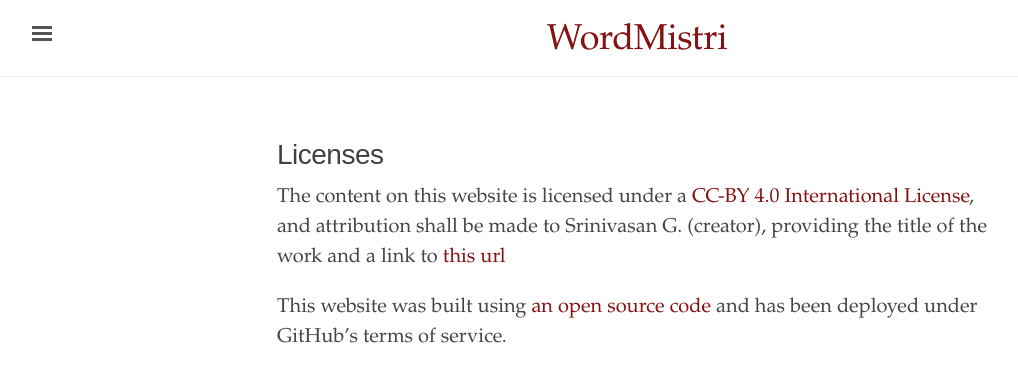
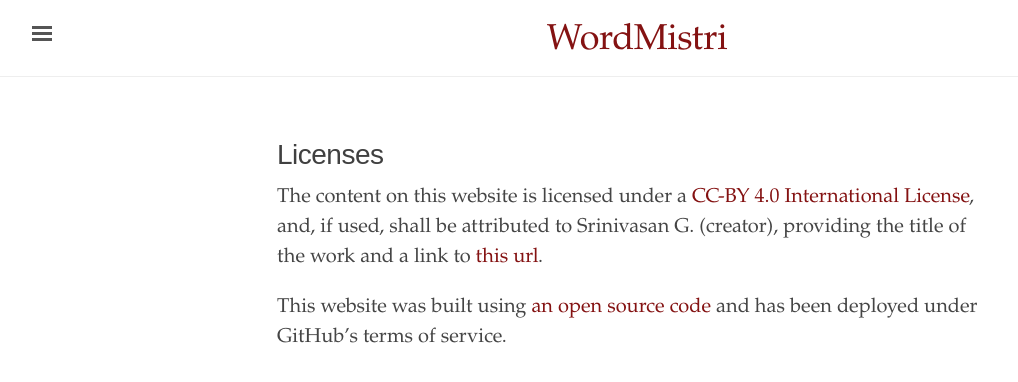
Before and after one commit to WordMistri/WordMistri.github.io, a Jekyll site: the page built from dost.md, in a window 1280 px wide. Shown: the top 382 px of the page, without its empty margins (3-1021 px from the left). Built offline with Jekyll 4.4.1, drawn with Linux system fonts in a browser that asks for light colours.

Commit message:
Update dost.md

```diff
--- a/dost.md
+++ b/dost.md
@@ -3,6 +3,6 @@
 title: Licenses
 ---
 
-The content on this website is licensed under a [CC-BY 4.0 International License](https://creativecommons.org/licenses/by/4.0/), and attribution shall be made to Srinivasan G. (creator), providing the title of the work and a link to [this url](https://wordmistri.github.io/WordMistri/)
+The content on this website is licensed under a [CC-BY 4.0 International License](https://creativecommons.org/licenses/by/4.0/), and, if used, shall be attributed to Srinivasan G. (creator), providing the title of the work and a link to [this url](https://wordmistri.github.io/WordMistri/).
 
 This website was built using <a href="https://minicomp.github.io/ed/"> an open source code</a> and has been deployed under GitHub's terms of service.
```
